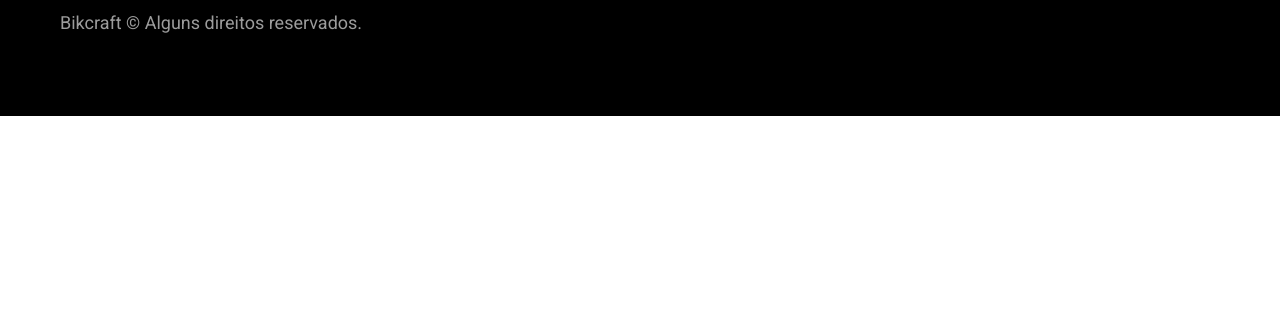
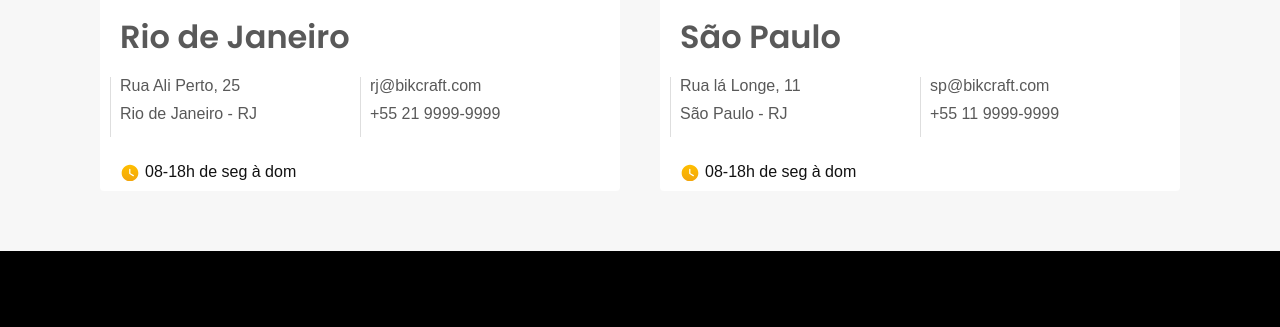
Before and after one commit to JoaoKremerDev/Bikcraft, a plain HTML site: page contato.html in a window 1280 px wide. Shown: the part 1413-1740 px from the top of the page. Before the commit the page ends 1529 px from the top, so only its background shows below. Drawn offline with Linux system fonts and the light colour scheme.

Commit message:
contato-done

```diff
--- a/contato.html
+++ b/contato.html
@@ -44,7 +44,7 @@
                     <p>Brasil - Terra - Vita Láctea</p>
                 </div>
                 <div>
-                    <address>
+                    <address class="contato-email">
                         <a href="mailto:contato@bikcraft.com">contato@bikcraft.com</a>
                         <a href="mailto:assistencia@bikcraft.com">assistencia@bikcraft.com</a>
                     </address>
@@ -80,12 +80,61 @@
                     </div>
                     <div class="col-2">
                         <label for="mensagem">Mensagem</label>
-                        <textarea name="mensagem" id="mensagem" cols="30" rows="5" placeholder="O que você precisa?"></textarea>
+                        <textarea name="mensagem" id="mensagem" cols="30" rows="5"
+                            placeholder="O que você precisa?"></textarea>
                     </div class="col-2">
                     <button class="botao">Enviar Mensagem</button>
                 </form>
             </section>
         </div>
+
+
+        <article class="lojas-bg">
+            <h2 class="container font-1-xxl">Lojas locais <span class="cor-p1">.</span></h2>
+            <div class="lojas container">
+                <div class="lojas-item">
+                    <div class="lojas-img">
+                        <img src="./img/lojas/rj.jpg" alt="rj-loja">
+                    </div>
+                    <div class="lojas-conteudo cor-8">
+                        <h3 class="font-1-xl">Rio de Janeiro</h3>
+                        <div class="lojas-dados ">
+                            <div class="lojas-dados-item">
+                                <p>Rua Ali Perto, 25</p>
+                                <p>Rio de Janeiro - RJ</p>
+                            </div>
+                            <div class="lojas-dados-item">
+                                <a href="mailto:rj@bikcraft.com">rj@bikcraft.com</a>
+                                <a href="tel:+55 21 9999-9999">+55 21 9999-9999</a>
+                            </div>
+                        </div>
+                        <div class="lojas-horario ">
+                            <p class="cor-11">08-18h de seg à dom</p>
+                        </div>
+                    </div>
+                </div>
+                <div class="lojas-item">
+                    <div class="lojas-img">
+                        <img src="./img/lojas/sp.jpg" alt="rj-loja">
+                    </div>
+                    <div class="lojas-conteudo cor-8">
+                        <h3 class="font-1-xl">São Paulo</h3>
+                        <div class="lojas-dados ">
+                            <div class="lojas-dados-item">
+                                <p>Rua lá Longe, 11</p>
+                                <p>São Paulo - RJ</p>
+                            </div>
+                            <div class="lojas-dados-item">
+                                <a href="mailto:rj@bikcraft.com">sp@bikcraft.com</a>
+                                <a href="tel:+55 21 9999-9999">+55 11 9999-9999</a>
+                            </div>
+                        </div>
+                        <div class="lojas-horario ">
+                            <p class="cor-11">08-18h de seg à dom</p>
+                        </div>
+                    </div>
+                </div>
+        </article>
     </main>
 
     <footer class="footer-bg">
--- a/css/contato/contato.css
+++ b/css/contato/contato.css
@@ -1,5 +1,5 @@
 #contato {
-    background:linear-gradient( var(--cor-11)600px, var(--cor-1)0px);
+    background:linear-gradient( var(--cor-11)600px, var(--cor-1)0px)no-repeat;
 }
 
 .contato {
@@ -64,9 +64,11 @@
     background: url(../../img/icones/telefone.svg)no-repeat;
 }
 #contato .footer-redes{
+    gap: 40px;
+}
+#contato .contato .footer-redes{
     gap: 0px;
 }
-
 
 @media (max-width:800px){
     .contato{
@@ -77,8 +79,20 @@
         grid-row: 2 ;
         border-radius: none;
         padding: 20px;
+        display: grid ;
+        grid-template-columns: 1fr 1fr;
+        gap: 20px;
     }
     .contato-formulario{
         padding: 20px;
     }
+    .contato-endereco{
+        grid-column: 1;
+    }
 }
+
+@media (max-width: 600px){
+    .contato-dados{
+       grid-template-columns: 1fr;
+    }
+}
--- a/css/contato/lojas.css
+++ b/css/contato/lojas.css
@@ -0,0 +1,66 @@
+.lojas-bg{
+    background: var(--cor-1);
+}
+.lojas {
+    display: grid;
+    grid-template-columns: 1fr 1fr;
+    gap: 0px  40px;
+    padding: 60px;
+}
+.lojas-item{
+    background: var(--cor-0);
+    border-radius: 4px;
+}
+.lojas-conteudo h3{
+    padding: 20px 0px;
+
+}
+.lojas-conteudo{
+    margin-left: 20px;
+}
+.lojas-dados{
+    display: grid;
+    grid-template-columns: 1fr 1fr;
+    align-items: center;
+}
+.lojas-dados a {
+    display: block;
+}
+.lojas-dados a, p{
+    margin-bottom: 10px;
+}
+.lojas-dados-item{
+    position: relative;
+}
+.lojas-dados-item::before{
+    content: "";
+    height: 60px;
+    width: 1px;
+    background: var(--cor-3);
+    display: inline-block;
+    position: absolute;
+    left:-10px;
+}
+
+.lojas-horario{
+    font-weight: 400;
+    background: url(../../img/icones/horario.svg)no-repeat;
+}
+.lojas-horario p{
+    margin-top: 30px;
+    margin-left: 25px;
+}
+
+@media(max-width: 800px){
+    .lojas {
+        grid-template-columns: 1fr;
+        gap: 40px   ;
+    }
+}
+
+@media(max-width:600px){
+    .lojas-dados{
+        grid-template-columns: 1fr;
+        gap: 20px;
+    }
+}
```
